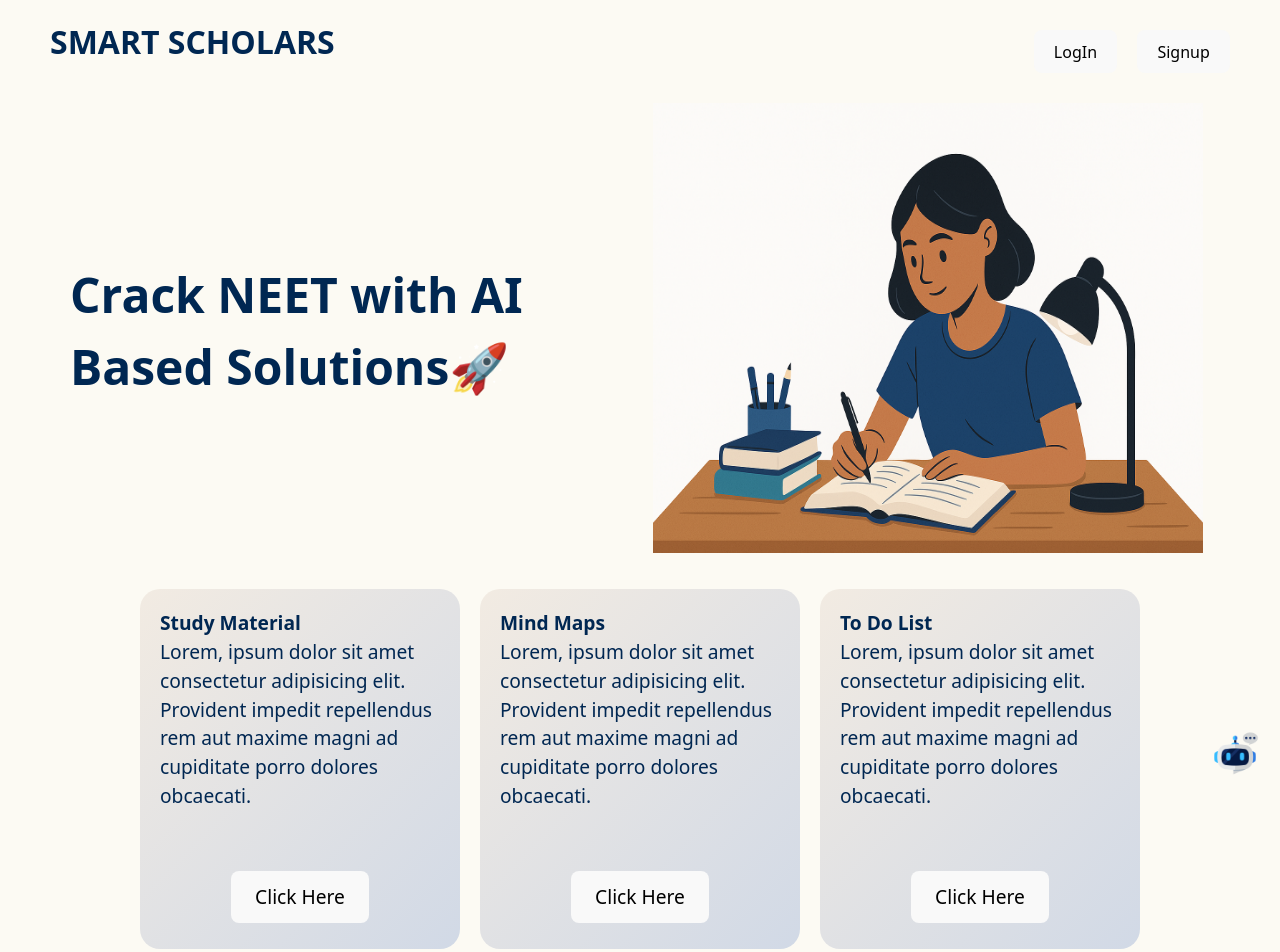
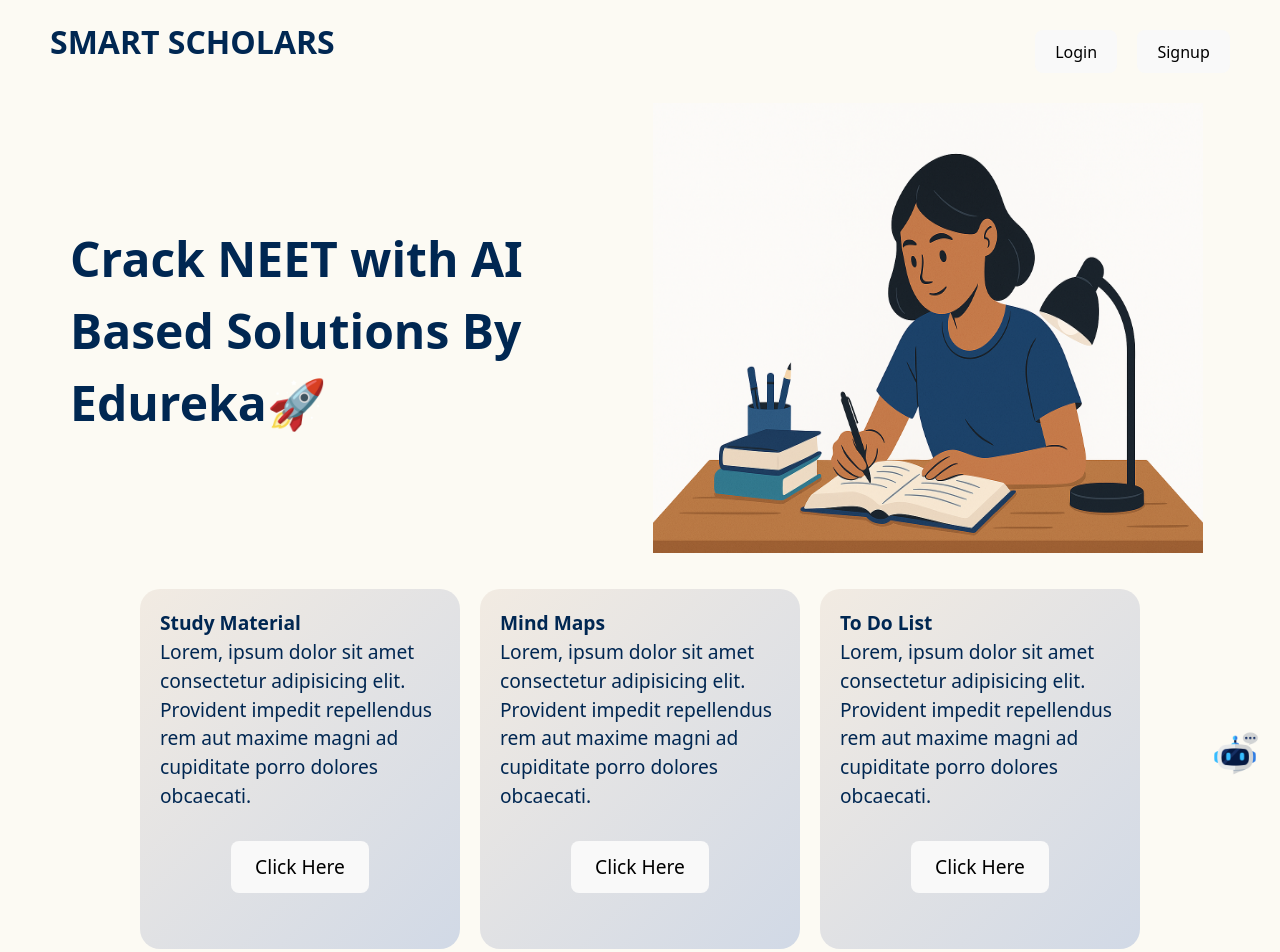
Before and after one commit to rohan01811/smart-scholers, a React (Vite) app in the folder smart_scholers/: page / in a window 1280 px wide. Shown: the top 952 px of the page. Built offline with nearby package versions, Linux system fonts and the light colour scheme.

Commit message:
All files are pushed by rohan9

```diff
--- a/smart_scholers/src/App.css
+++ b/smart_scholers/src/App.css
@@ -174,7 +174,7 @@ p{
 .btn1{
     display: flex;
     justify-content: center;
-    padding-top: 60px;
+    padding-top: 30px;
 }
 
 .card1:hover{
--- a/smart_scholers/src/App.jsx
+++ b/smart_scholers/src/App.jsx
@@ -43,7 +43,6 @@ function Home() {
 
     async function handleSendMessage(){
 
-
         const message = document.getElementById("type_message").value
 
         const newMessages1 = [...messages , {sender : "user" ,text :message}]
@@ -71,7 +70,7 @@ function Home() {
         <>
             <div className="headings1">
                 <div className="heading1">
-                    Crack NEET with AI Based Solutions🚀
+                    Crack NEET with AI Based Solutions By Edureka🚀
                 </div>
                 <div className="head_image1">
                     <img id="main_img" src="src\assets\homepage_background.png" alt="" />
@@ -94,7 +93,7 @@ function Home() {
                         <img id = "send" src="src\assets\send.png" alt="" onClick={handleSendMessage} />
                     </div>
                 </div>
-                <div onClick = {handleChatbotClick} onMouseEnter  = {handelChatbotHover} onMouseLeave={handelChatbotLeave} className="chatbot">
+                <div onClick = {handleChatbotClick} onMouseEnter  = {handelChatbotHover} onMouseLeave={handelChatbotLeave} className="chatbot1">
                     <img id = "chatbot_notify" src="src\assets\helpful-tips.png" alt="" />
                     <img id = "chatbot_img" src="src\assets\robot.png" alt="" />
                 </div>
--- a/smart_scholers/src/components/navbar.jsx
+++ b/smart_scholers/src/components/navbar.jsx
@@ -11,7 +11,7 @@ function Navbar() {
             </div>
 
             <div className="log_buttons">
-                <NavLink to={"/login"}><button>LogIn</button></NavLink>
+                <NavLink to={"/login"}><button>Login</button></NavLink>
 
                 <NavLink to={"/signup"}><button>Signup</button></NavLink>
             </div>
--- a/smart_scholers/src/login.css
+++ b/smart_scholers/src/login.css
@@ -35,7 +35,7 @@
     bottom: 30px;
   }
 
-  h2 {
+  .h2 {
     margin-top: 0;
     margin-bottom: 25px;
     text-align: center;
--- a/smart_scholers/src/login.jsx
+++ b/smart_scholers/src/login.jsx
@@ -57,7 +57,7 @@ function LoginPage() {
       />
 
       <div className="login-form-wrapper3">
-        <h2>Login</h2>
+        <h2 className='h2'>Login</h2>
 
         <form onSubmit={handleSubmit} className="login-form3">
           {error && <div className="error-message">{error}</div>}
```
